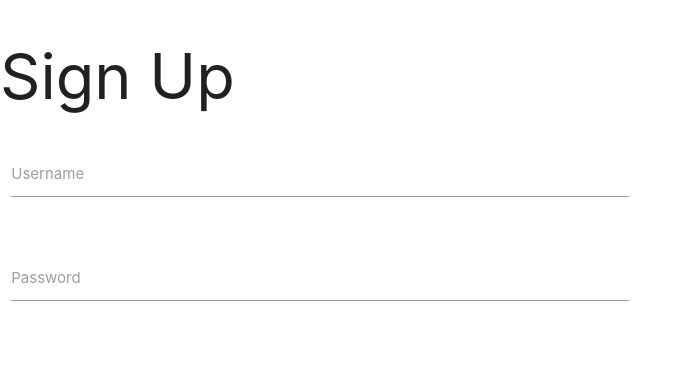
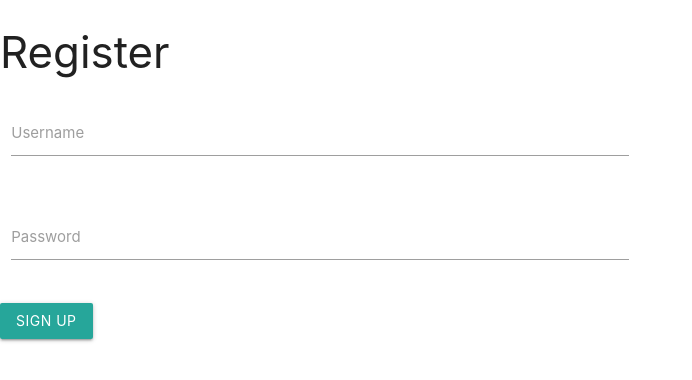
Before and after one commit to makersacademy/frontend-api-challenge, a React (Create React App) app: page /signup in a window 1280 px wide. Shown: the top 380 px of the page, without its empty margins (0-692 px from the left). Built offline with nearby package versions, Linux system fonts and the light colour scheme.

Commit message:
User can register on signup page

```diff
--- a/src/App.js
+++ b/src/App.js
@@ -4,7 +4,6 @@ import './App.css';
 import Home from './components/Home';
 import Signup from './components/Signup';
 import ViewPeeps from './components/ViewPeeps';
-
 
 
 function App() {
--- a/src/components/Home.js
+++ b/src/components/Home.js
@@ -6,7 +6,6 @@ const Home = ({items}) => (
   <div>
     <h3>Welcome to Chitter</h3>
     <ViewPeeps />
-    <RegisterUser />
   </div>
 );
 
--- a/src/components/RegisterUser.js
+++ b/src/components/RegisterUser.js
@@ -1,25 +1,59 @@
 import React from 'react';
-
+import Signup from './Signup'
 
 class RegisterUser extends React.Component {
 
-  componentDidMount() {
+constructor(props) {
+  super(props)
+  this.state = {
+    handle: '',
+    password: ''
+  }
+}
+
+changeHandler = (e) => {
+  this.setState({[e.target.name]: e.target.value})
+}
+
+submitHandler = (e) => {
+  e.preventDefault()
+  console.log(this.state)
   const url = 'https://chitter-backend-api.herokuapp.com/users'
-  var data = {user: {handle: "test-123", password: "123password"}};
+  let data = {"user": {"handle":this.state.handle, "password":this.state.password}}
+  console.log(data)
   fetch(url, {
   method: "POST",
   body: JSON.stringify(data),
   headers: {
-    // 'Accept': 'application/json',
     'Content-Type': 'application/json'
   }
 }).then(res => res.json())
 .then(response => console.log('Success:', JSON.stringify(response)))
 .catch(error => console.error('Error:', error));
-  }
+}
 
   render() {
-    return null
+    const {handle, password} = this.state
+    return (
+      <div>
+        <form onSubmit={this.submitHandler}>
+        <div className="row">
+        <div className="input-field col s6">
+          <input id="first_name" type="text" name="handle" value={handle} onChange={this.changeHandler} className="validate" />
+          <label for="handle">Username</label>
+        </div>
+     </div>
+      <div className="row">
+        <div className="input-field col s6">
+          <input id="password" type="password" name="password" value={password} onChange={this.changeHandler} className="validate" />
+          <label for="password">Password</label>
+        </div>
+      </div>
+      <button class="waves-effect waves-light btn" type="submit">Sign up</button>
+        </form>
+
+      </div>
+    );
   }
 }
 
--- a/src/components/Signup.js
+++ b/src/components/Signup.js
@@ -1,26 +1,11 @@
 import React from 'react';
+import RegisterUser from './RegisterUser';
+
 
 const Signup = ({}) => (
   <div>
-    <h1>Sign Up</h1>
-
-  <div className="row">
-    <form className="col s12">
-      <div className="row">
-        <div className="input-field col s6">
-          <input id="first_name" type="text" className="validate" />
-          <label for="first_name">Username</label>
-        </div>
-     </div>
-      <div className="row">
-        <div className="input-field col s6">
-          <input id="password" type="password" className="validate" />
-          <label for="password">Password</label>
-        </div>
-      </div>
-
-    </form>
-  </div>
+    <h3>Register</h3>
+    <RegisterUser />
   </div>
 
 );
```
